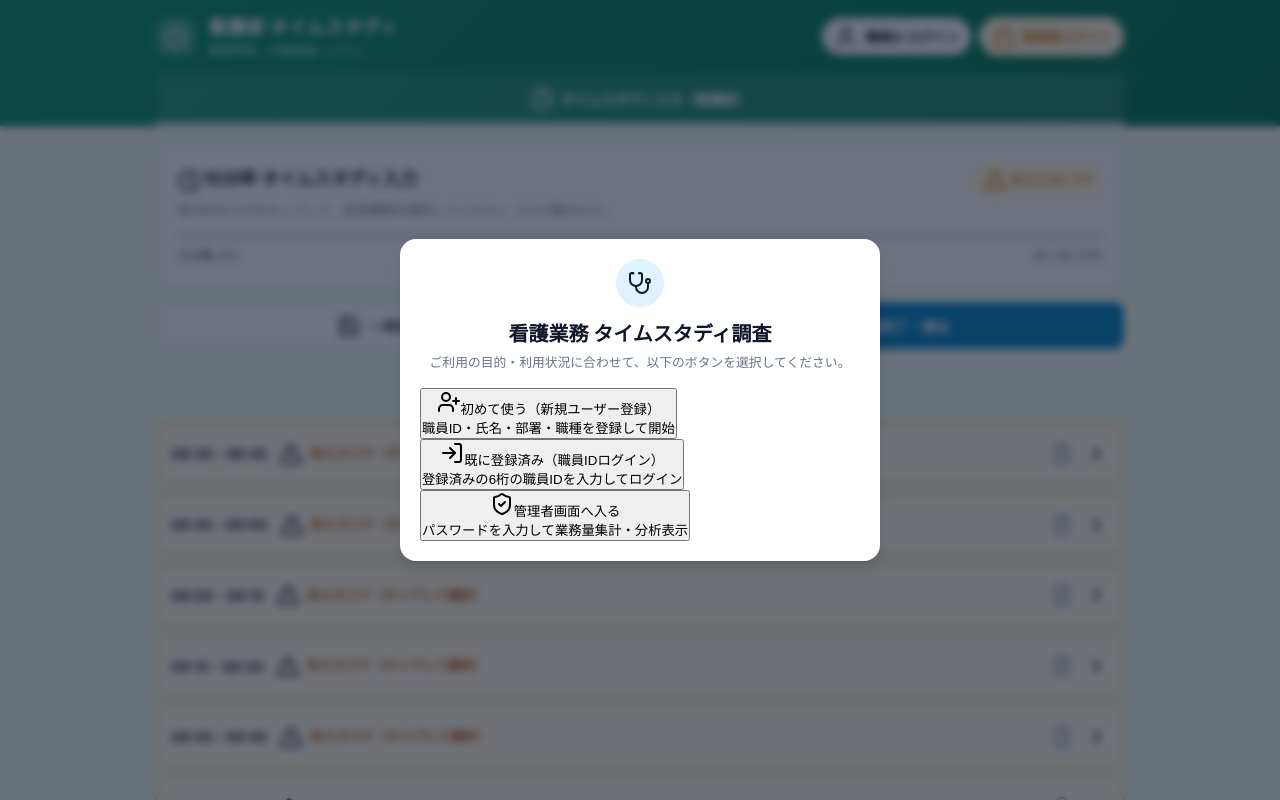
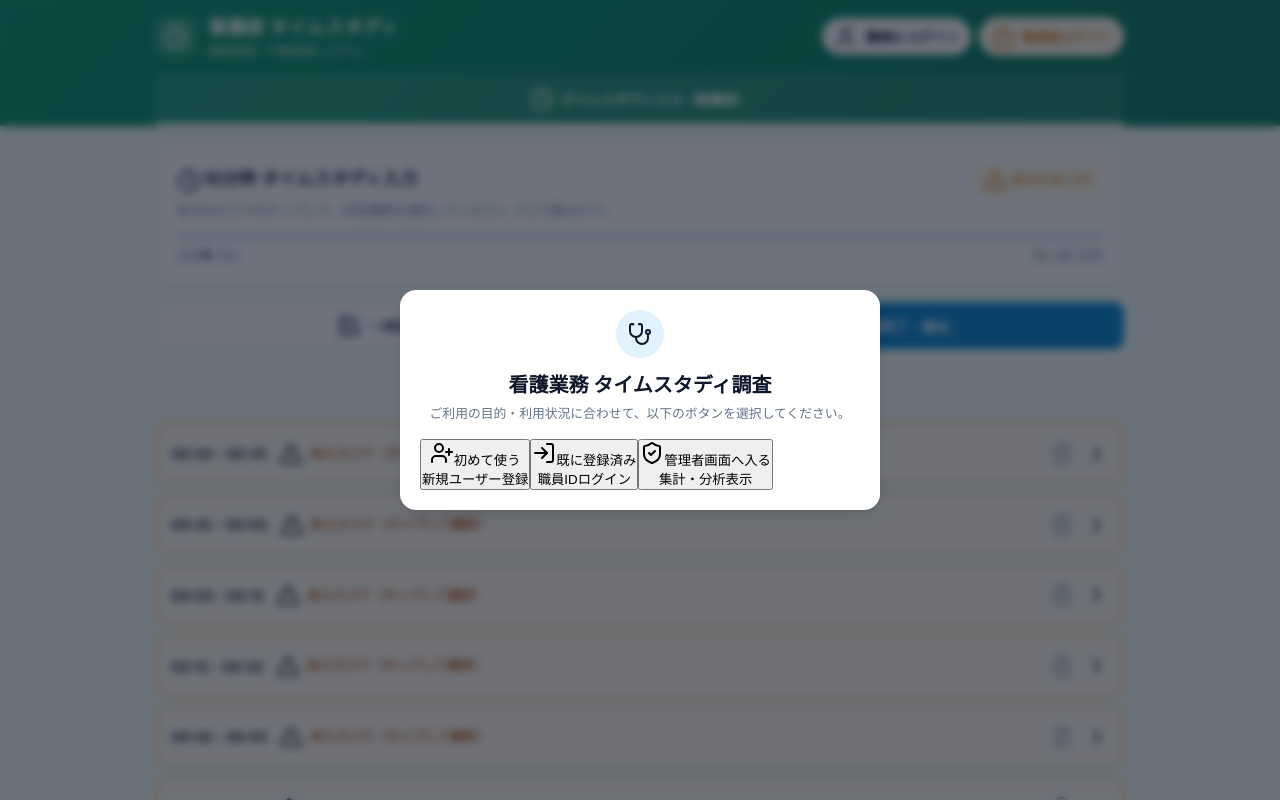
Before and after one commit to tokyorozuki-blip/nursetimestudy, a React (Vite) app: page / in a window 1280 px wide. Shown: the top 800 px of the page. Built offline with nearby package versions, Linux system fonts and the light colour scheme.

Commit message:
Add files via upload

```diff
--- a/src/components/UserSetupModal.tsx
+++ b/src/components/UserSetupModal.tsx
@@ -183,14 +183,14 @@ export const UserSetupModal: React.FC<UserSetupModalProps> = ({
                   setErrorMsg('');
                   setStep('profile');
                 }}
-                className="w-full h-20 px-4 rounded-2xl border-2 border-emerald-300 bg-emerald-50 hover:bg-emerald-100 text-emerald-950 flex flex-col items-center justify-center text-center transition-all duration-150 active:scale-98 shadow-sm group cursor-pointer"
+                className="w-[200px] h-20 px-3 rounded-2xl border-2 border-emerald-300 bg-emerald-50 hover:bg-emerald-100 text-emerald-950 flex flex-col items-center justify-center text-center transition-all duration-150 active:scale-98 shadow-sm group cursor-pointer"
               >
-                <div className="flex items-center justify-center gap-2 font-extrabold text-base text-emerald-950">
-                  <UserPlus className="w-5 h-5 text-emerald-600 shrink-0" />
-                  <span>初めて使う（新規ユーザー登録）</span>
+                <div className="flex items-center justify-center gap-1.5 font-extrabold text-sm text-emerald-950">
+                  <UserPlus className="w-4 h-4 text-emerald-600 shrink-0" />
+                  <span>初めて使う</span>
                 </div>
-                <div className="text-xs text-emerald-700 mt-1 font-medium">
-                  職員ID・氏名・部署・職種を登録して開始
+                <div className="text-[11px] text-emerald-700 mt-1 font-medium leading-tight">
+                  新規ユーザー登録
                 </div>
               </button>
 
@@ -201,14 +201,14 @@ export const UserSetupModal: React.FC<UserSetupModalProps> = ({
                   setErrorMsg('');
                   setStep('id');
                 }}
-                className="w-full h-20 px-4 rounded-2xl border-2 border-sky-300 bg-sky-50 hover:bg-sky-100 text-sky-950 flex flex-col items-center justify-center text-center transition-all duration-150 active:scale-98 shadow-sm group cursor-pointer"
+                className="w-[200px] h-20 px-3 rounded-2xl border-2 border-sky-300 bg-sky-50 hover:bg-sky-100 text-sky-950 flex flex-col items-center justify-center text-center transition-all duration-150 active:scale-98 shadow-sm group cursor-pointer"
               >
-                <div className="flex items-center justify-center gap-2 font-extrabold text-base text-sky-950">
-                  <LogInIcon className="w-5 h-5 text-sky-600 shrink-0" />
-                  <span>既に登録済み（職員IDログイン）</span>
+                <div className="flex items-center justify-center gap-1.5 font-extrabold text-sm text-sky-950">
+                  <LogInIcon className="w-4 h-4 text-sky-600 shrink-0" />
+                  <span>既に登録済み</span>
                 </div>
-                <div className="text-xs text-sky-700 mt-1 font-medium">
-                  登録済みの6桁の職員IDを入力してログイン
+                <div className="text-[11px] text-sky-700 mt-1 font-medium leading-tight">
+                  職員IDログイン
                 </div>
               </button>
 
@@ -219,14 +219,14 @@ export const UserSetupModal: React.FC<UserSetupModalProps> = ({
                   setErrorMsg('');
                   setStep('admin');
                 }}
-                className="w-full h-20 px-4 rounded-2xl border-2 border-rose-200 bg-rose-50 hover:bg-rose-100 text-rose-950 flex flex-col items-center justify-center text-center transition-all duration-150 active:scale-98 shadow-sm group cursor-pointer"
+                className="w-[200px] h-20 px-3 rounded-2xl border-2 border-rose-200 bg-rose-50 hover:bg-rose-100 text-rose-950 flex flex-col items-center justify-center text-center transition-all duration-150 active:scale-98 shadow-sm group cursor-pointer"
               >
-                <div className="flex items-center justify-center gap-2 font-extrabold text-base text-rose-950">
-                  <ShieldCheck className="w-5 h-5 text-rose-600 shrink-0" />
+                <div className="flex items-center justify-center gap-1.5 font-extrabold text-sm text-rose-950">
+                  <ShieldCheck className="w-4 h-4 text-rose-600 shrink-0" />
                   <span>管理者画面へ入る</span>
                 </div>
-                <div className="text-xs text-rose-700 mt-1 font-medium">
-                  パスワードを入力して業務量集計・分析表示
+                <div className="text-[11px] text-rose-700 mt-1 font-medium leading-tight">
+                  集計・分析表示
                 </div>
               </button>
             </div>
```
